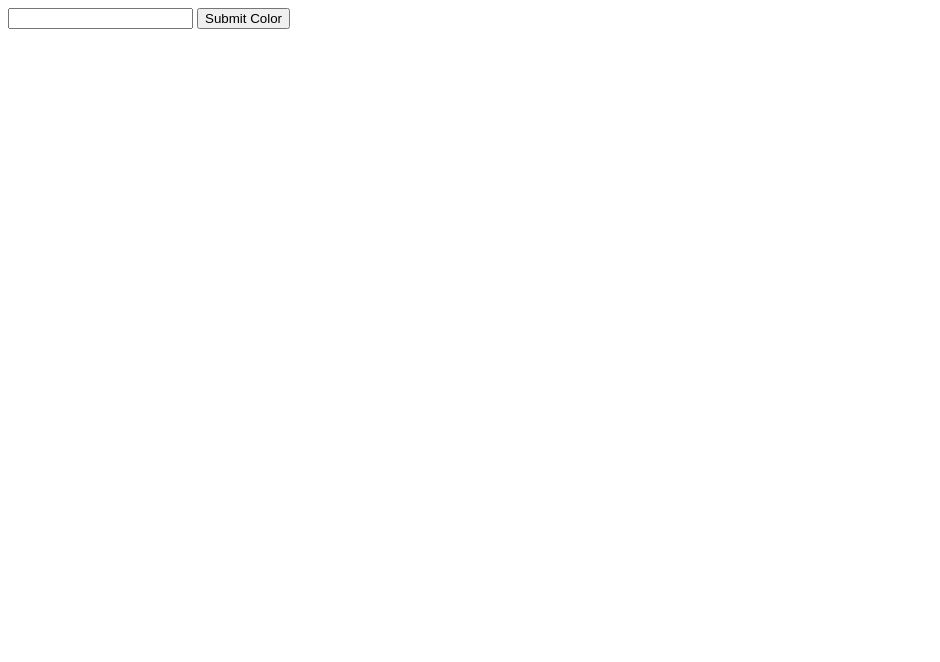
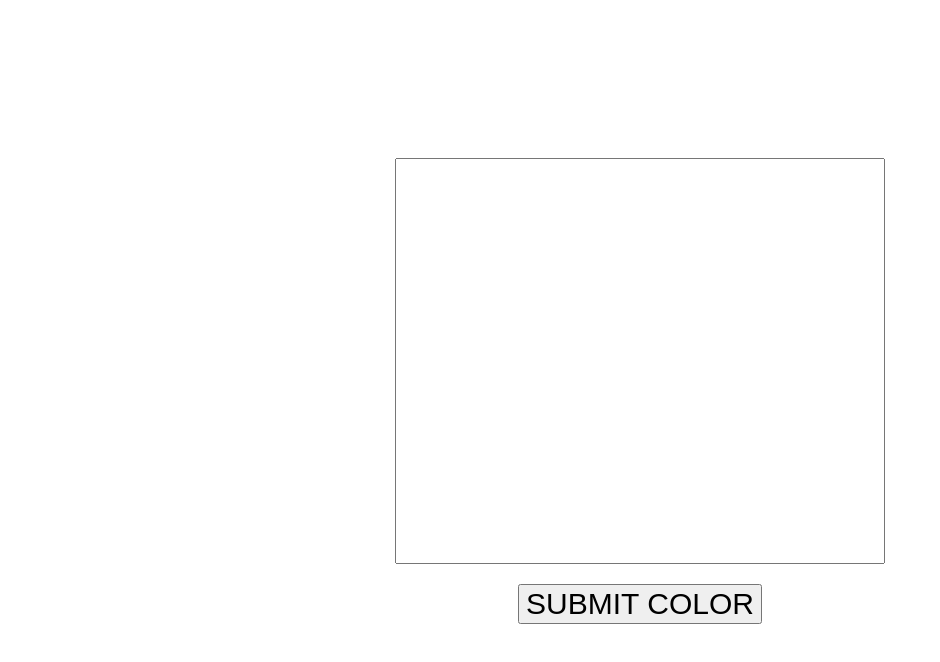
Before and after one commit to vik-wed/DOM-events, a plain HTML site: page green-screen/index.html in a window 1280 px wide. Shown: the whole page, without its empty margins (0-940 px from the left). Drawn offline with Linux system fonts and the light colour scheme.

Commit message:
added css styles

```diff
--- a/green-screen/index.html
+++ b/green-screen/index.html
@@ -5,10 +5,11 @@
     <meta http-equiv="X-UA-Compatible" content="IE=edge">
     <meta name="viewport" content="width=device-width, initial-scale=1.0">
     <title>Green Screen</title>
+    <link rel="stylesheet" href="style.css">
 </head>
 <body>
     <input type="text" class="color-picker">
     <button>Submit Color</button>
-
+    <script src="index.js"></script>
 </body>
 </html>
--- a/green-screen/style.css
+++ b/green-screen/style.css
@@ -0,0 +1,19 @@
+body{
+    background-color: white;
+    display: flex;
+    flex-direction: column;
+    justify-content: center;
+    align-items: center;
+    gap: 20px;
+    padding: 150px;
+}
+
+input{
+    width: 50%;
+    height: 50vh;
+}
+
+button{
+   text-transform: uppercase;
+   font-size: 30px;
+}
```
